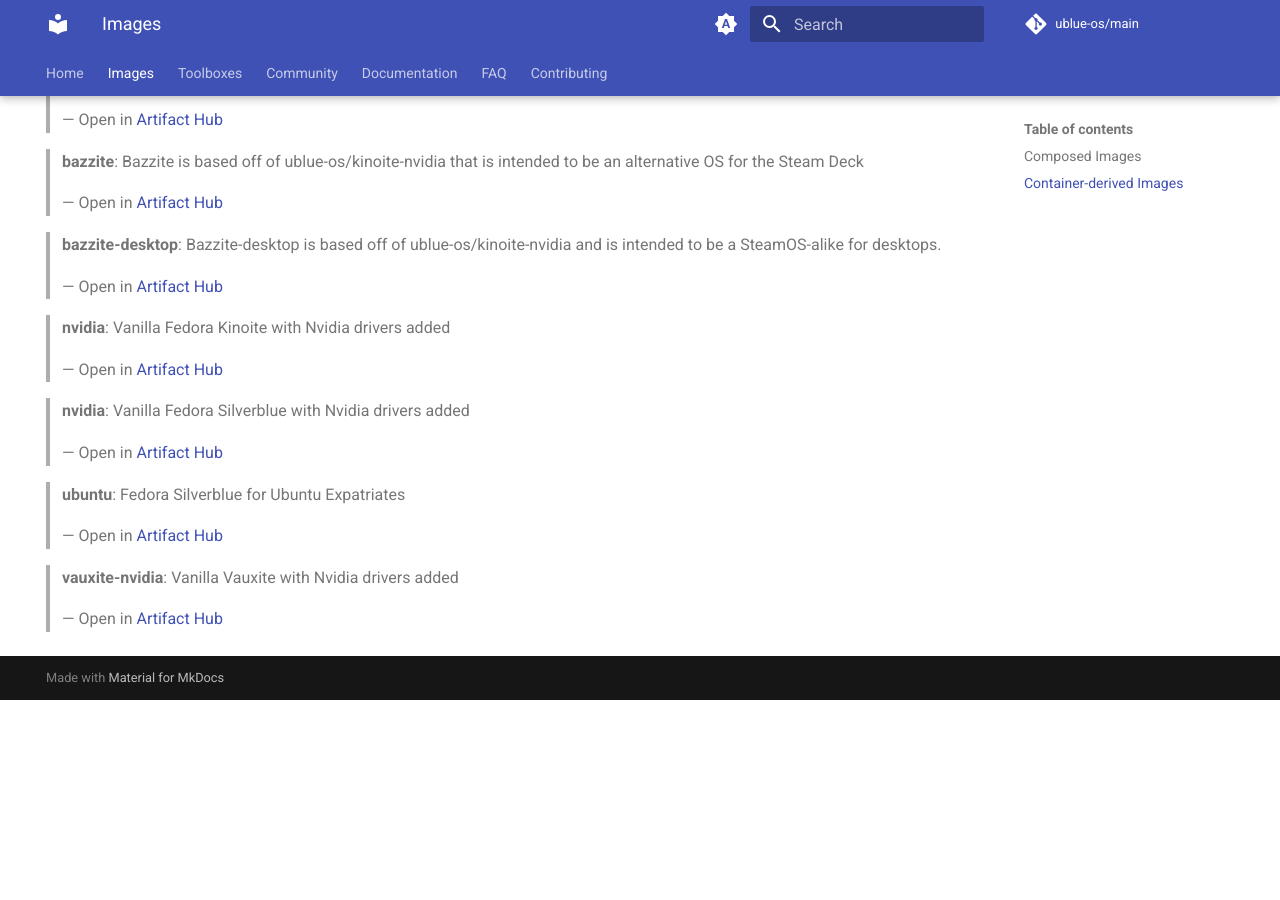
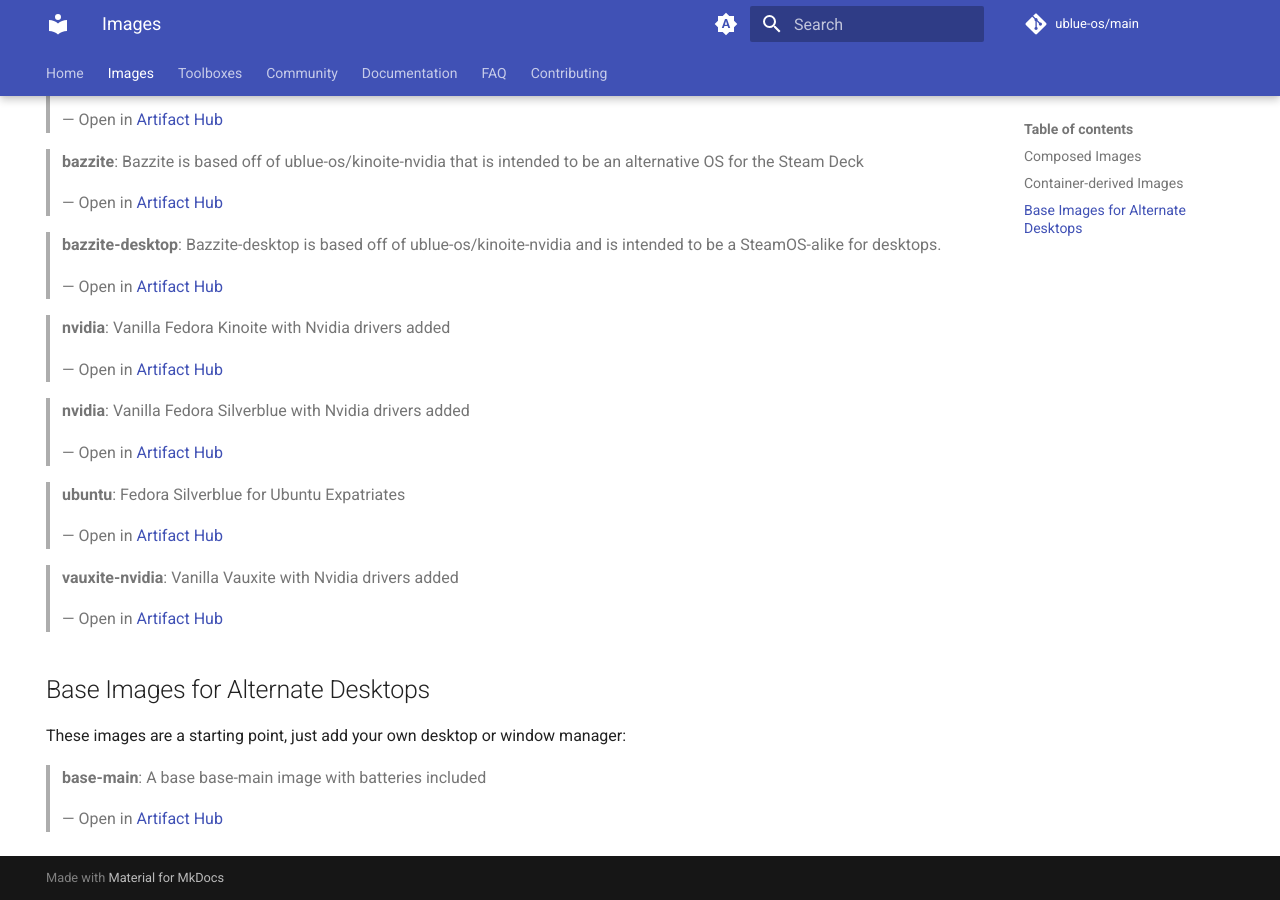
Before and after one commit to ublue-os/website, an MkDocs documentation site: the page built from docs/images.md, in a window 1280 px wide and 900 px high, scrolled down 1003 px. Built offline with MkDocs 1.6.1 and Material for MkDocs 9.7.7, drawn with Linux system fonts in a browser that asks for light colours; a script that is not in the unit is left out; comment, search, counter and statistics services are not loaded; before the commit the page ends 1703 px from its top, so only the background shows below that.

Commit message:
feat: add base image

```diff
--- a/docs/images.md
+++ b/docs/images.md
@@ -44,3 +44,9 @@ Use this method if you want to just make changes to a published image:
 <div class="artifacthub-widget" data-url="https://artifacthub.io/packages/container/ubuntu/ubuntu" data-theme="light" data-header="false" data-stars="true" data-responsive="true"><blockquote><p lang="en" dir="ltr"><b>ubuntu</b>: Fedora Silverblue for Ubuntu Expatriates</p>&mdash; Open in <a href="https://artifacthub.io/packages/container/ubuntu/ubuntu">Artifact Hub</a></blockquote></div><script async src="https://artifacthub.io/artifacthub-widget.js"></script>
 
 <div class="artifacthub-widget" data-url="https://artifacthub.io/packages/container/vauxite-nvidia/vauxite-nvidia" data-theme="light" data-header="false" data-stars="true" data-responsive="true"><blockquote><p lang="en" dir="ltr"><b>vauxite-nvidia</b>: Vanilla Vauxite with Nvidia drivers added</p>&mdash; Open in <a href="https://artifacthub.io/packages/container/vauxite-nvidia/vauxite-nvidia">Artifact Hub</a></blockquote></div><script async src="https://artifacthub.io/artifacthub-widget.js"></script>
+
+## Base Images for Alternate Desktops
+
+These images are a starting point, just add your own desktop or window manager:
+
+<div class="artifacthub-widget" data-url="https://artifacthub.io/packages/container/base-main/base-main" data-theme="light" data-header="false" data-stars="true" data-responsive="true"><blockquote><p lang="en" dir="ltr"><b>base-main</b>: A base base-main image with batteries included</p>&mdash; Open in <a href="https://artifacthub.io/packages/container/base-main/base-main">Artifact Hub</a></blockquote></div><script async src="https://artifacthub.io/artifacthub-widget.js"></script>
```
